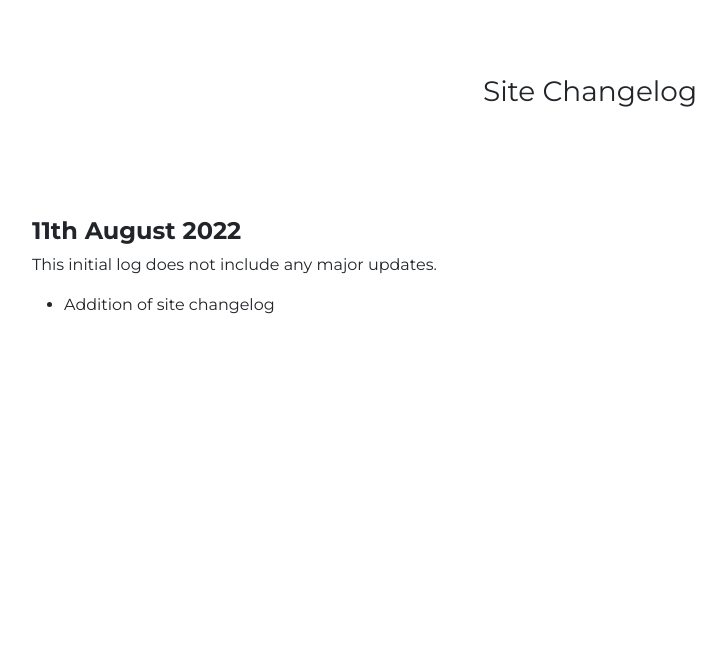
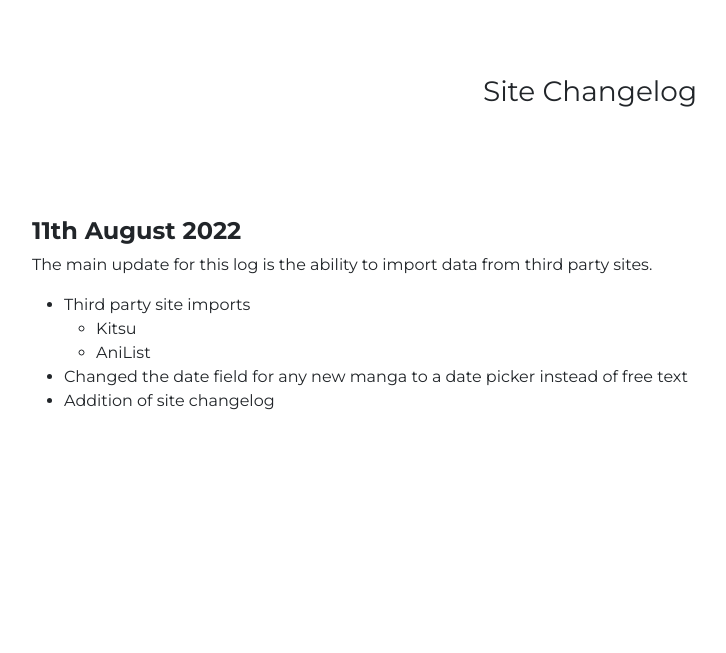
Before and after one commit to crxssed7/tankobon, a Django app: page /changelog/ in a window 1280 px wide. Shown: the part 71-724 px from the top of the page, without its empty margins (50-776 px from the left). Run offline with Django 3.2, Linux system fonts and the light colour scheme.

Commit message:
update changelog

```diff
--- a/web/templates/web/changelog.html
+++ b/web/templates/web/changelog.html
@@ -20,8 +20,14 @@
 </div>
 <div class="container section">
     <h4><b>11th August 2022</b></h4>
-    <p>This initial log does not include any major updates.</p>
+    <p>The main update for this log is the ability to import data from third party sites.</p>
     <ul>
+        <li>Third party site imports</li>
+        <ul>
+            <li>Kitsu</li>
+            <li>AniList</li>
+        </ul>
+        <li>Changed the date field for any new manga to a date picker instead of free text</li>
         <li>Addition of site changelog</li>
     </ul>
 </div>
```
